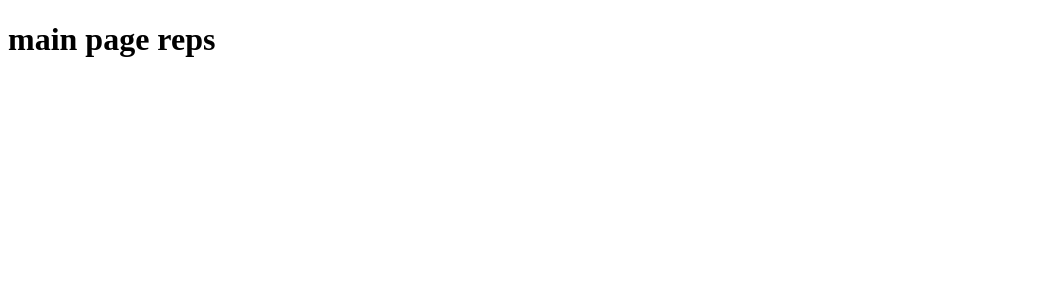
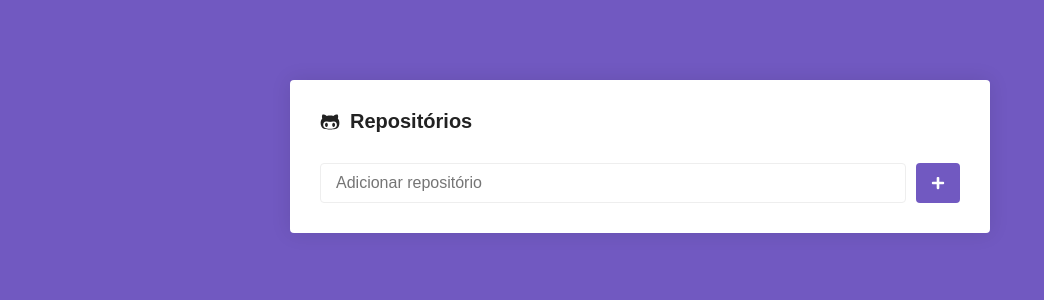
Before and after one commit to LuisCL94/Reps, a React (Create React App) app: page / in a window 1280 px wide. Shown: the top 300 px of the page, without its empty margins (0-1044 px from the left). Built offline with nearby package versions, Linux system fonts and the light colour scheme.

Commit message:
Setting up global styles and making main page

```diff
--- a/src/App.js
+++ b/src/App.js
@@ -1,10 +1,12 @@
 import React from 'react';
 import Routes from './routes'
+import GlobalStyle from "./styles/global";
 
 function App() {
   return (
     <>
       <Routes />
+      <GlobalStyle />
     </>
   );
 }
--- a/src/pages/Main/index.js
+++ b/src/pages/Main/index.js
@@ -1,11 +1,26 @@
 import React, { Component } from 'react';
+
+import { Container, Form, SubmitButton } from "./styles";
+import { FaGithubAlt, FaPlus } from "react-icons/fa";
 
 export class Main extends Component {
 
   render() {
     return (
       <>
-        <h1>main page reps</h1>
+        <Container>
+          <h1>
+            <FaGithubAlt />
+            Repositórios
+        </h1>
+          <Form onSubmit={() => { }}>
+            <input type="text" placeholder="Adicionar repositório" />
+
+            <SubmitButton disable>
+              <FaPlus color="#FFF" size={14} />
+            </SubmitButton>
+          </Form>
+        </Container>
       </>
     );
   }
--- a/src/pages/Main/styles.js
+++ b/src/pages/Main/styles.js
@@ -0,0 +1,183 @@
+import styled from "styled-components";
+
+export const Container = styled.div`
+  max-width: 700px;
+  background: #fff;
+  border-radius: 4px;
+  box-shadow: 0 0 20px rgba(0, 0, 0, 0.1);
+  padding: 30px;
+  margin: 80px auto;
+
+  h1 {
+    font-size: 20px;
+    display: flex;
+    flex-direction: row;
+    align-items: center;
+
+    svg {
+      margin-right: 10px;
+    }
+  }
+`;
+
+export const Form = styled.form`
+  margin-top: 30px;
+  display: flex;
+  flex-direction: row;
+
+  input {
+    flex: 1;
+    border: 1px solid #eee;
+    padding: 10px 15px;
+    border-radius: 4px;
+    font-size: 16px;
+  }
+`;
+
+export const SubmitButton = styled.button.attrs({
+  type: "submit" //eu posso passa passar os atributos direto por aqui
+})`
+  background: #7159c1;
+  border: 0;
+  padding: 0 15px;
+  margin-left: 10px;
+  border-radius: 4px;
+
+  display: flex;
+  justify-content: center;
+  align-items: center;
+`;
+
+export const Navbar = styled.ul`
+  list-style-type: none;
+  overflow: hidden;
+  background-color: #29088a;
+  display: flex;
+  justify-content: space-around;
+
+  li {
+    float: left;
+    display: flex;
+    flex-direction: row;
+    align-items: center;
+
+    svg {
+      margin-right: -20px;
+    }
+  }
+
+  h5,
+  h2 {
+    display: inline-block;
+    color: white;
+    /* text-align: center; */
+    padding: 25px;
+    text-decoration: none;
+  }
+
+  /* li a:hover,
+  .dropdown:hover .dropbtn {
+    background-color: red;
+  } */
+`;
+
+export const Boxes = styled.div`
+  justify-content: center;
+
+  padding-left: 5px;
+  padding-right: 5px;
+
+  display: flex;
+  flex-wrap: wrap;
+
+  div {
+    max-width: 215px;
+    padding: 70px;
+
+    margin: 15px;
+    padding-bottom: 10px;
+
+    background: #fff;
+    border-radius: 10px;
+
+    box-shadow: 0 0 20px rgba(0, 0, 0, 0.5);
+
+    display: flex;
+    flex-direction: column;
+    align-items: center;
+
+    img {
+      width: 190px;
+      height: 190px;
+      margin-top: -70px;
+    }
+
+    h5 {
+      font-size: 17px;
+      color: #473eac;
+    }
+    h2 {
+      margin-top: 15px;
+      width: 150px;
+      text-align: center;
+    }
+
+    button {
+      /* color: #fff !important; */
+      /* text-transform: uppercase; */
+      /* text-decoration: none; */
+      background: #473eac;
+      padding: 10px;
+      border-radius: 20px;
+      width: 200%;
+      color: white;
+      margin-top: 20px; /*aqui aumenta verticalmente pra baixo */
+      margin-left: -30px;
+      /* display: inline-block; */
+      /* border: none; */
+      /* transition: all 0.4s ease 0s; */
+    }
+  }
+`;
+
+export const Tabs = styled.ul`
+  list-style-type: none;
+  margin: auto;
+  margin-top: 30px;
+
+  max-width: auto;
+  background: #000;
+
+  display: flex;
+  justify-content: center;
+  border-radius: 10px;
+  padding: 2px 2px;
+
+  li {
+    /* float: left; */
+    display: flex;
+    flex-direction: row;
+    align-items: center;
+  }
+
+  svg {
+    margin-right: 10px;
+  }
+
+  button {
+    color: #7159c1;
+    background: black;
+    text-align: center;
+    padding: 15px 15px;
+    border: 1px solid black;
+
+    margin: auto 30px;
+  }
+
+  button:hover {
+    /* background: #fff; */
+    color: orange;
+    border-radius: 10px;
+    border: 1px solid orange;
+  }
+`;
--- /dev/null
+++ b/src/styles/global.js
@@ -0,0 +1,28 @@
+import { createGlobalStyle } from "styled-components";
+
+export default createGlobalStyle`
+  *{
+    margin: 0;
+    padding: 0;
+    outline: 0;
+    box-sizing: border-box;
+}
+  html, body, #root {
+    min-height: 100%;
+  }
+
+  body {
+    background: #7159c1;
+    -webkit-font-smoothing: antialiased !important;
+    /* filter: blur(8px); */
+  }
+  body, input, button {
+    color: #222;
+    font-size: 14px;
+    font-family: Arial, Helvetica, sans-serif;
+  }
+
+  button {
+    cursor: pointer;
+  }
+`;
```
